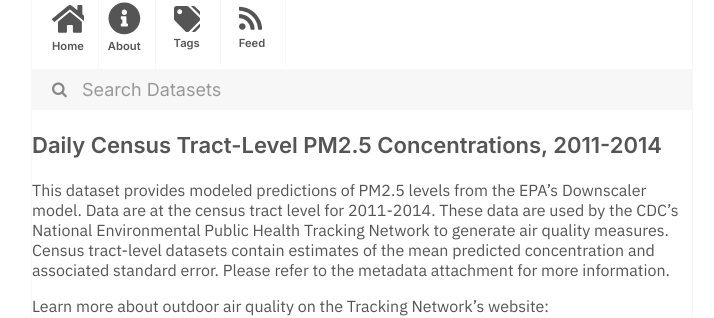
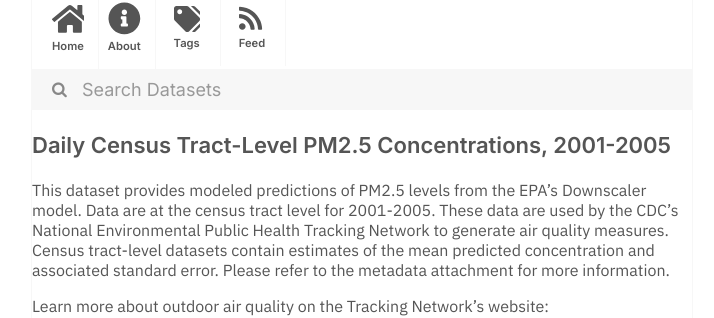
Before and after one commit to dayda-entities/us-department-of-health-and-human-services, a Jekyll site: the page built from _posts/2020-11-10-daily-census-tract-level-pm25-.md, in a window 1280 px wide. Shown: the part 235-553 px from the top of the page, without its empty margins (278-992 px from the left). Built offline with Jekyll 4.4.1, drawn with Linux system fonts in a browser that asks for light colours.

Commit message:
Publish Data

```diff
--- a/_posts/2020-11-10-daily-census-tract-level-pm25-.md
+++ b/_posts/2020-11-10-daily-census-tract-level-pm25-.md
@@ -1,7 +1,7 @@
 ---
-title: 'Daily Census Tract-Level PM2.5 Concentrations, 2011-2014'
-created: '2020-11-10T16:18:46.719236'
-modified: '2021-04-30T02:01:45.475647'
+title: 'Daily Census Tract-Level PM2.5 Concentrations, 2001-2005'
+created: '2020-11-10T16:18:17.705830'
+modified: '2021-04-30T02:07:59.768174'
 state: active
 type: dataset
 tags:
@@ -11,19 +11,19 @@ tags:
   - Particulate Matter
   - Pm2 5
 groups: []
-csv_url: 'https://data.cdc.gov/api/views/fcqm-xrf4/rows.csv?accessType=DOWNLOAD'
-json_url: 'https://data.cdc.gov/api/views/fcqm-xrf4/rows.json?accessType=DOWNLOAD'
+csv_url: 'https://data.cdc.gov/api/views/v5qq-ktfc/rows.csv?accessType=DOWNLOAD'
+json_url: 'https://data.cdc.gov/api/views/v5qq-ktfc/rows.json?accessType=DOWNLOAD'
 layout: post
 
 ---
-This dataset provides modeled predictions of PM2.5 levels from the EPA's Downscaler model. Data are at the census tract level for 2011-2014. These data are used by the CDC's National Environmental Public Health Tracking Network to generate air quality measures. Census tract-level datasets contain estimates of the mean predicted concentration and associated standard error. Please refer to the metadata attachment for more information.
+This dataset provides modeled predictions of PM2.5 levels from the EPA's Downscaler model. Data are at the census tract level for 2001-2005. These data are used by the CDC's National Environmental Public Health Tracking Network to generate air quality measures. Census tract-level datasets contain estimates of the mean predicted concentration and associated standard error. Please refer to the metadata attachment for more information.
 
 Learn more about outdoor air quality on the Tracking Network's website: https://ephtracking.cdc.gov/showAirLanding.action.
 
 By using these data, you signify your agreement to comply with the following requirements:
-1.	Use the data for statistical reporting and analysis only.
-2.	Do not attempt to learn the identity of any person included in the data and do not combine these data with other data for the purpose of matching records to identify individuals.
-3.	Do not disclose of or make use of the identity of any person or establishment discovered inadvertently and report the discovery to: trackingsupport@cdc.gov.
-4.	Do not imply or state, either in written or oral form, that interpretations based on the data are those of the original data sources and CDC unless the data user and data source are formally collaborating.
-5.	Acknowledge, in all reports or presentations based on these data, the original source of the data and CDC.
-6.	Suggested citation: Centers for Disease Control and Prevention. National Environmental Public Health Tracking Network. Web. Accessed: insert date. www.cdc.gov/ephtracking.
+1. Use the data for statistical reporting and analysis only.
+2. Do not attempt to learn the identity of any person included in the data and do not combine these data with other data for the purpose of matching records to identify individuals.
+3. Do not disclose of or make use of the identity of any person or establishment discovered inadvertently and report the discovery to: trackingsupport@cdc.gov.
+4. Do not imply or state, either in written or oral form, that interpretations based on the data are those of the original data sources and CDC unless the data user and data source are formally collaborating.
+5. Acknowledge, in all reports or presentations based on these data, the original source of the data and CDC.
+6. Suggested citation: Centers for Disease Control and Prevention. National Environmental Public Health Tracking Network. Web. Accessed: insert date. www.cdc.gov/ephtracking.
```
